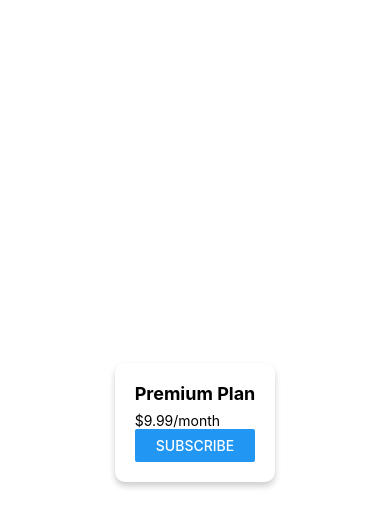
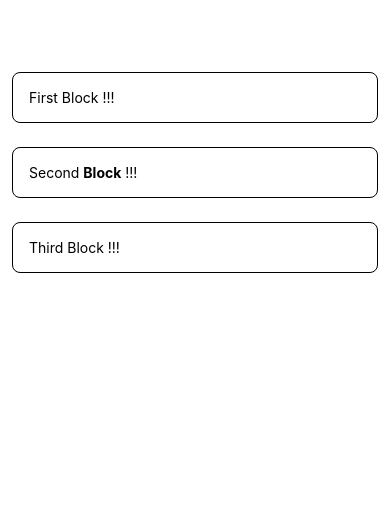
Before and after one commit to nileshborate/react_native, a React Native app in the folder firstappnative/: screen / in a window 390 px wide. Shown: the top 526 px of the page. Built offline with nearby package versions, Linux system fonts and the light colour scheme.

Commit message:
children props

```diff
--- a/firstappnative/App.tsx
+++ b/firstappnative/App.tsx
@@ -1,29 +1,30 @@
 import { Button, StyleSheet, Text, View } from 'react-native';
+
+const Card = ({ children }) => (
+  <View style={{ padding: 16, margin: 12, borderWidth: 1, borderRadius: 8 }}>
+    {children}
+  </View>
+);
 
 function App() {
   return (
-    <View style={styles.container}>
-      <View style={styles.card}>
-        <Text style={styles.title}>Premium Plan</Text>
-        <Text>$9.99/month</Text>
-        <Button title="Subscribe" />
-      </View>
+    <View style={{ marginTop: 60 }}>
+      <Card>
+        <Text>First Block !!!</Text>
+      </Card>
+
+      <Card>
+        <Text>
+          Second <Text style={{ fontWeight: 'bold' }}>Block</Text> !!!
+        </Text>
+      </Card>
+
+      <Card>
+        <Text>Third Block !!!</Text>
+      </Card>
     </View>
   );
 }
 
-const styles = StyleSheet.create({
-  container: { flex: 1, justifyContent: 'center', alignItems: 'center' },
-  card: {
-    backgroundColor: '#fff',
-    padding: 20,
-    borderRadius: 10,
-    shadowColor: '#000',
-    shadowOpacity: 0.2,
-    shadowRadius: 6,
-    shadowOffset: { width: 0, height: 4 },
-    elevation: 5,
-  },
-  title: { fontSize: 18, fontWeight: '700', marginBottom: 8 },
-});
+const styles = StyleSheet.create({});
 export default App;
```
